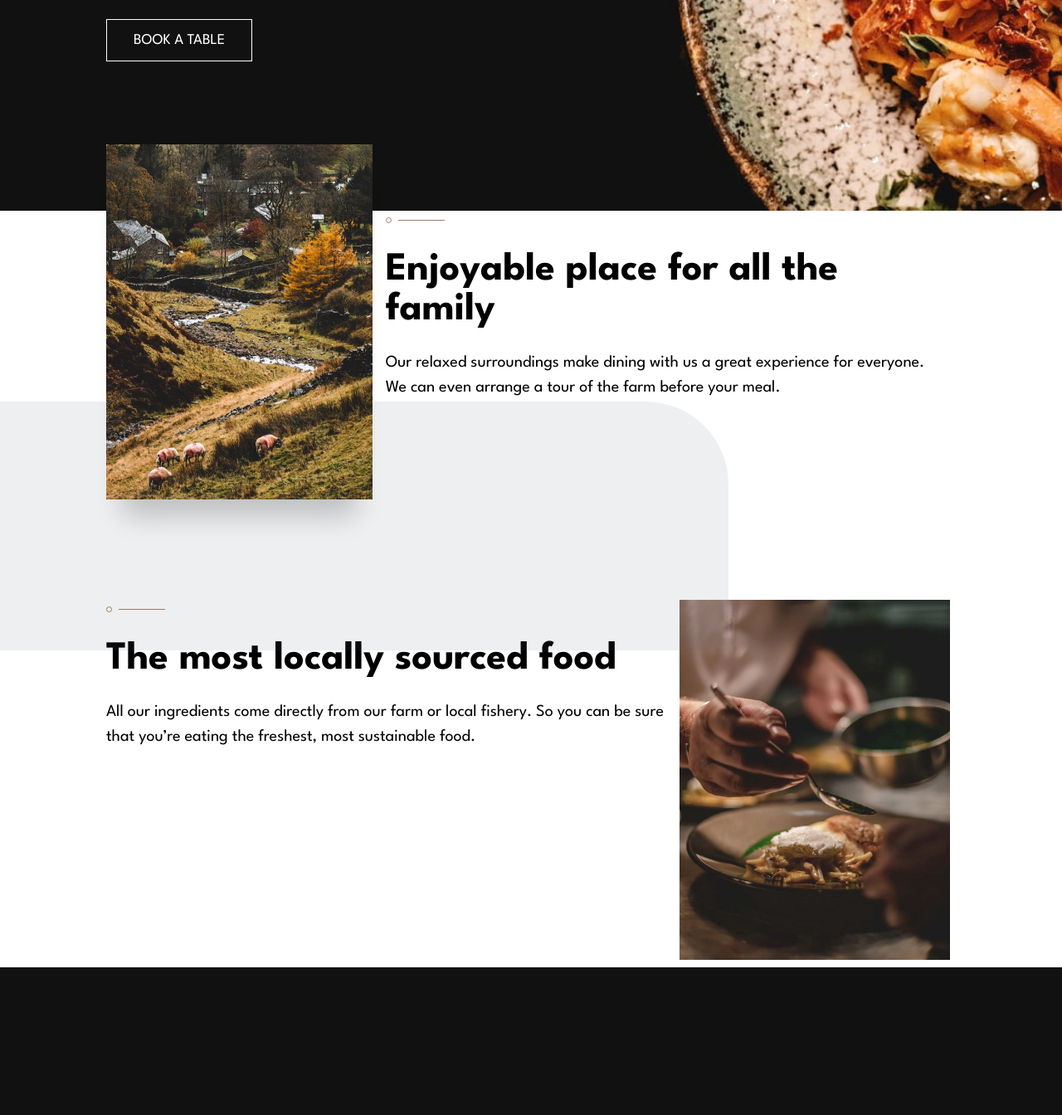
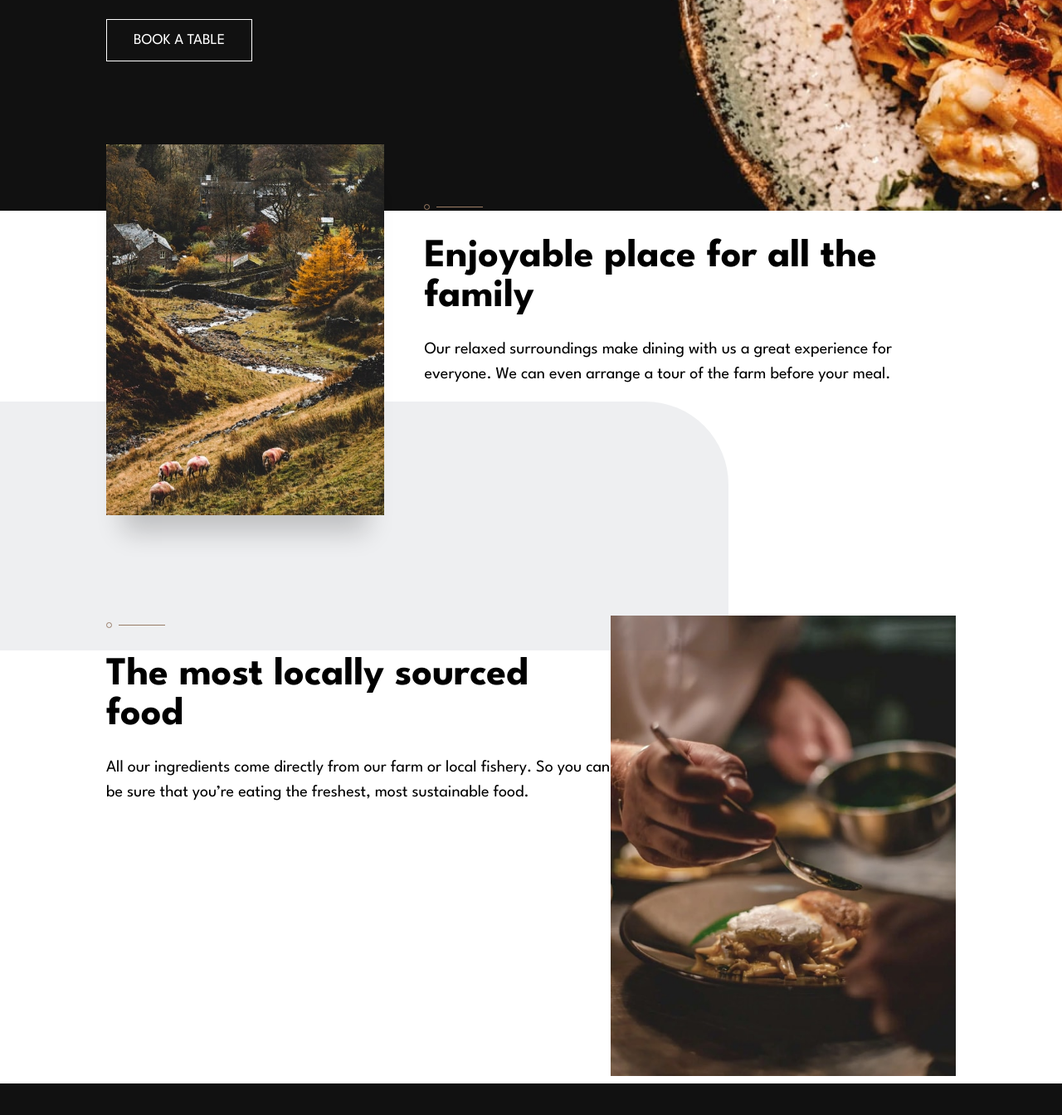
Before and after one commit to Vhaida/Dine-Restaurant-Website-JS, a plain HTML site: page index.html in a window 1280 px wide. Shown: the part 656-2000 px from the top of the page at 83% size. Drawn offline with Linux system fonts and the light colour scheme.

Commit message:
minor-fixes

```diff
--- a/booking.css
+++ b/booking.css
@@ -63,7 +63,7 @@ p {
 }
 
 .section-one {
-  background-image: url("../images/homepage/ready-bg-desktop@2x.jpg");
+  background-image: url("./images/homepage/ready-bg-desktop@2x.jpg");
   background-position: center;
   background-size: cover;
   color: white;
--- a/style.css
+++ b/style.css
@@ -22,7 +22,7 @@ h1 {
 }
 .hero-one {
     margin-top: 4rem;
-    padding: 1rem;
+    padding-inline: 3rem;
 }
 
 #para {
@@ -52,6 +52,11 @@ h1 {
 .content {
     width: 80%;
     margin: 0 auto;
+}
+
+.spoon {
+    width: 70vw;
+    min-width: 300px;
 }
 
 main {
@@ -141,6 +146,8 @@ main-one {
 
 .tree {
     box-shadow: 0px 40px 30px -20px rgba(0,0,0,0.2);
+    width: 50vw;
+    min-width: 300px;
 }
 
 img {
@@ -160,7 +167,8 @@ main-two {
 }
 
 .spoon {
-    width: 98%;
+    width: 60vw;
+    min-width: 300px;
 
 }
 .pattern {
@@ -273,6 +281,11 @@ main-two {
 .booking:hover {
     color: white;
     background-color: #111111;
+}
+
+footer{
+    background-color: #111111;
+    color: #ffffff;
 }
 
 .footer-one {
```
